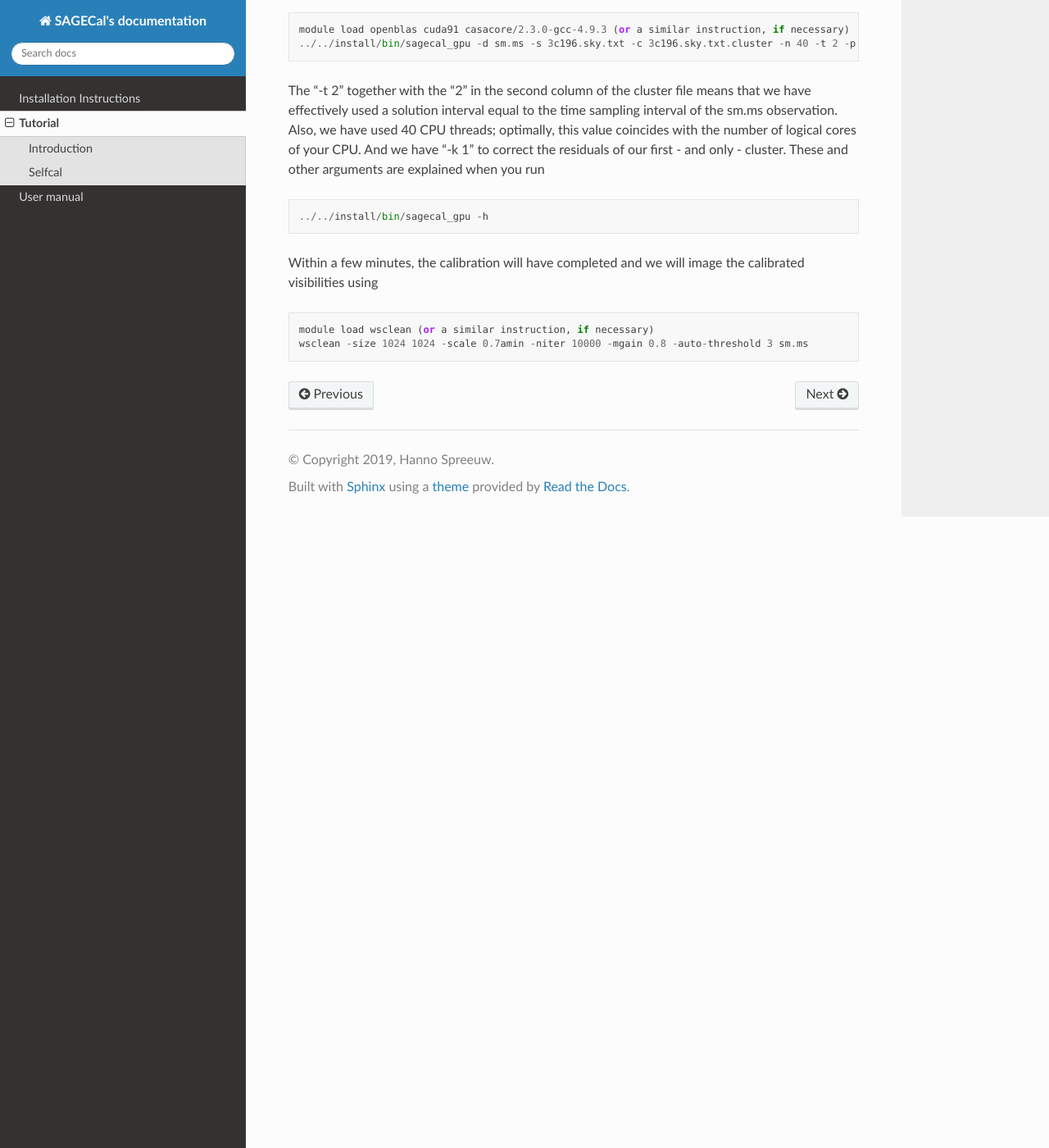
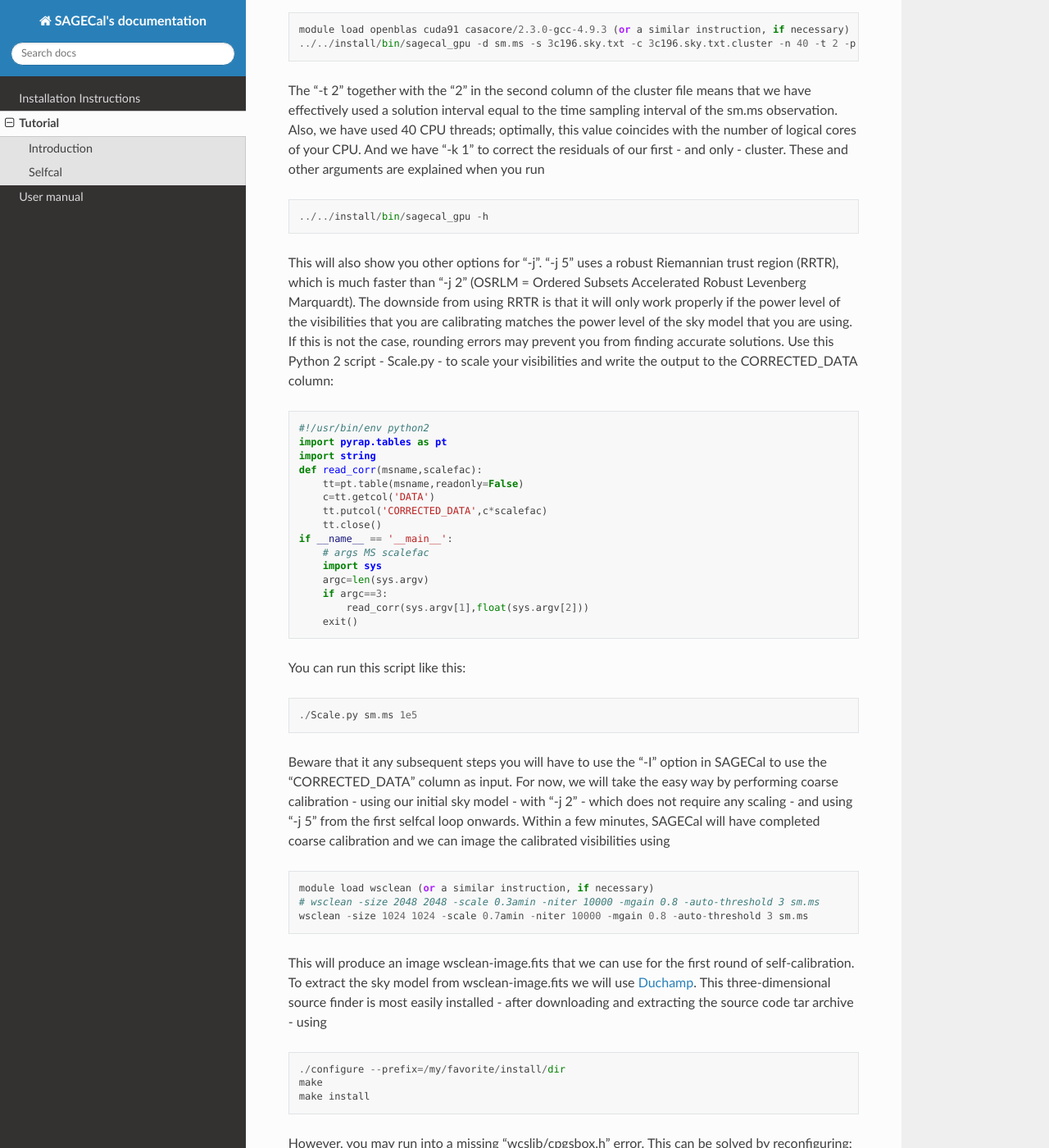
Before and after one commit to nlesc-dirac/sagecal, a Sphinx documentation site: the page built from Docs/source/tutorial.rst, in a window 1280 px wide and 1400 px high, scrolled down 1084 px. Shown: the whole window at 82% size. Built offline with Sphinx 7.4.7 and the Read the Docs theme 2.0.0, drawn with Linux system fonts in a browser that asks for light colours; some of the changed text lies outside the part shown.

Commit message:
Added documentation on how to extract a sky model from the first FITS image

```diff
--- a/Docs/source/tutorial.rst
+++ b/Docs/source/tutorial.rst
@@ -39,7 +39,7 @@
 ::
 
    module load openblas cuda91 casacore/2.3.0-gcc-4.9.3 (or a similar instruction, if necessary)
-   ../../install/bin/sagecal_gpu -d sm.ms -s 3c196.sky.txt -c 3c196.sky.txt.cluster -n 40 -t 2 -p sm.ms.solutions -a 0 -e 4 -F 1 -j 5 -k 1 -B 1 -E 1  > sm.ms.output
+   ../../install/bin/sagecal_gpu -d sm.ms -s 3c196.sky.txt -c 3c196.sky.txt.cluster -n 40 -t 2 -p sm.ms.solutions -a 0 -e 4 -F 1 -j 2 -k 1 -B 1 -E 1  > sm.ms.output
 
 The "-t 2" together with the "2" in the second column of the cluster file means that we have effectively used a solution interval equal to the time sampling interval of the sm.ms observation. Also, we have used 40 CPU threads; optimally, this value coincides with the number of logical cores of your CPU.
 And we have "-k 1" to correct the residuals of our first - and only - cluster. These and other arguments are explained when you run
@@ -48,9 +48,82 @@
 
    ../../install/bin/sagecal_gpu -h
 
-Within a few minutes, the calibration will have completed and we will image the calibrated visibilities using
+This will also show you other options for "-j". "-j 5" uses a robust Riemannian trust region (RRTR), which is much faster than "-j 2" (OSRLM = Ordered Subsets Accelerated Robust Levenberg Marquardt). The downside from using RRTR is that it will only work properly if the power level of the visibilities that you are calibrating matches the power level of the sky model that you are using. If this is not the case, rounding errors may prevent you from finding accurate solutions. Use this Python 2 script - Scale.py - to scale your visibilities and write the output to the CORRECTED_DATA column:
+
+::
+
+   #!/usr/bin/env python2
+   import pyrap.tables as pt
+   import string
+   def read_corr(msname,scalefac):
+       tt=pt.table(msname,readonly=False)
+       c=tt.getcol('DATA')
+       tt.putcol('CORRECTED_DATA',c*scalefac)
+       tt.close()
+   if __name__ == '__main__':
+       # args MS scalefac
+       import sys
+       argc=len(sys.argv)
+       if argc==3:
+           read_corr(sys.argv[1],float(sys.argv[2]))
+       exit()
+
+You can run this script like this:
+
+::
+
+   ./Scale.py sm.ms 1e5
+
+Beware that it any subsequent steps you will have to use the "-I" option in SAGECal to use the "CORRECTED_DATA" column as input. For now, we will take the easy way by performing coarse calibration - using our initial sky model - with "-j 2" - which does not require any scaling - and using "-j 5" from the first selfcal loop onwards.
+Within a few minutes, SAGECal will have completed coarse calibration and we can image the calibrated visibilities using
 
 ::
 
    module load wsclean (or a similar instruction, if necessary)
+   # wsclean -size 2048 2048 -scale 0.3amin -niter 10000 -mgain 0.8 -auto-threshold 3 sm.ms
    wsclean -size 1024 1024 -scale 0.7amin -niter 10000 -mgain 0.8 -auto-threshold 3 sm.ms
+
+This will produce an image wsclean-image.fits that we can use for the first round of self-calibration. To extract the sky model from wsclean-image.fits we will use Duchamp_. This three-dimensional source finder is most easily installed - after downloading and extracting the source code tar archive - using
+
+::
+
+   ./configure --prefix=/my/favorite/install/dir
+   make
+   make install
+
+
+However, you may run into a missing "wcslib/cpgsbox.h" error. This can be solved by reconfiguring:
+
+::
+
+   ./configure --without-pgplot --prefix=/my/favorite/install/dir
+
+Next, we need to supply Duchamp with a configuration file to extract a sky model from the FITS image. You can use this minimal configuration file:
+
+::
+
+   ##########################################
+   imageFile       wsclean-image.fits
+   logFile         logfile.txt
+   outFile         results.txt
+   spectraFile     spectra.ps
+   minPix          5
+   snrRecon        10.
+   flagKarma 1
+   karmaFile duchamp.ann
+   flagnegative 0
+   flagMaps 0
+   flagOutputMask 1
+   flagMaskWithObjectNum 1
+   flagXOutput 0
+   ############################################
+
+which we call my-Duchamp-conf.txt.
+
+Simply run it like this:
+
+::
+
+   Duchamp -p my-Duchamp-conf.txt
+
+.. _Duchamp: https://www.atnf.csiro.au/people/Matthew.Whiting/Duchamp/
```
